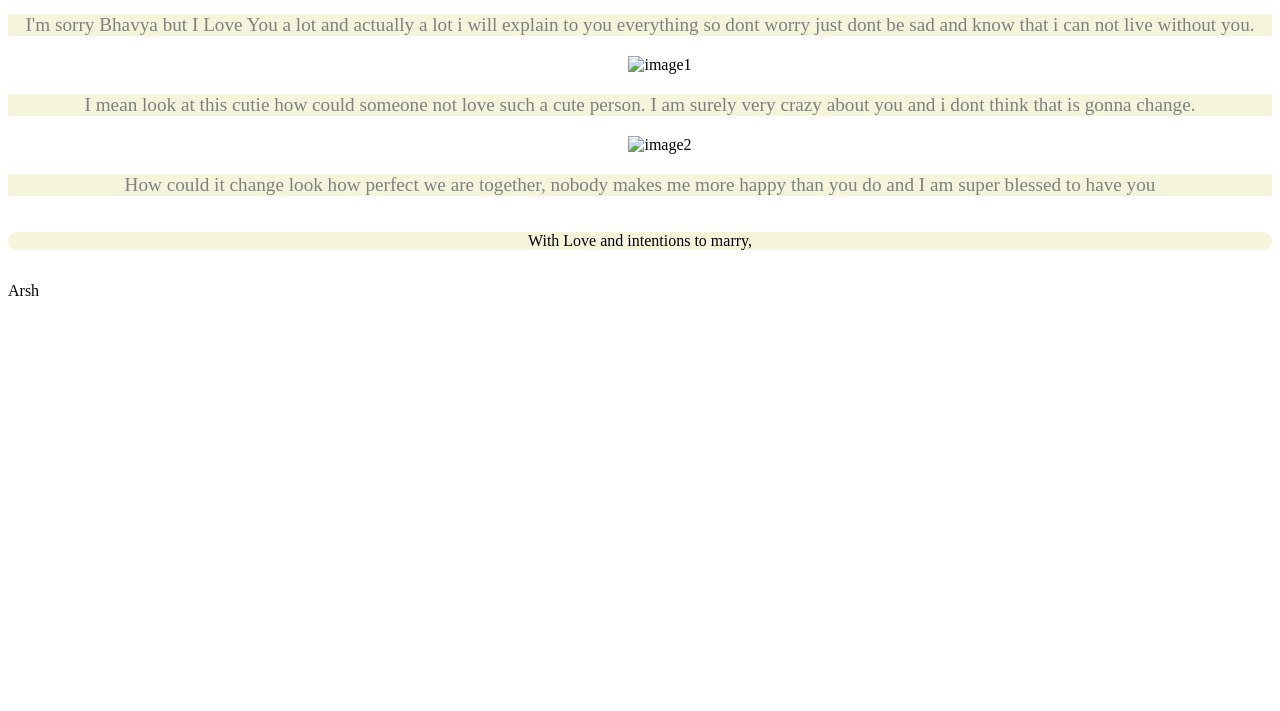
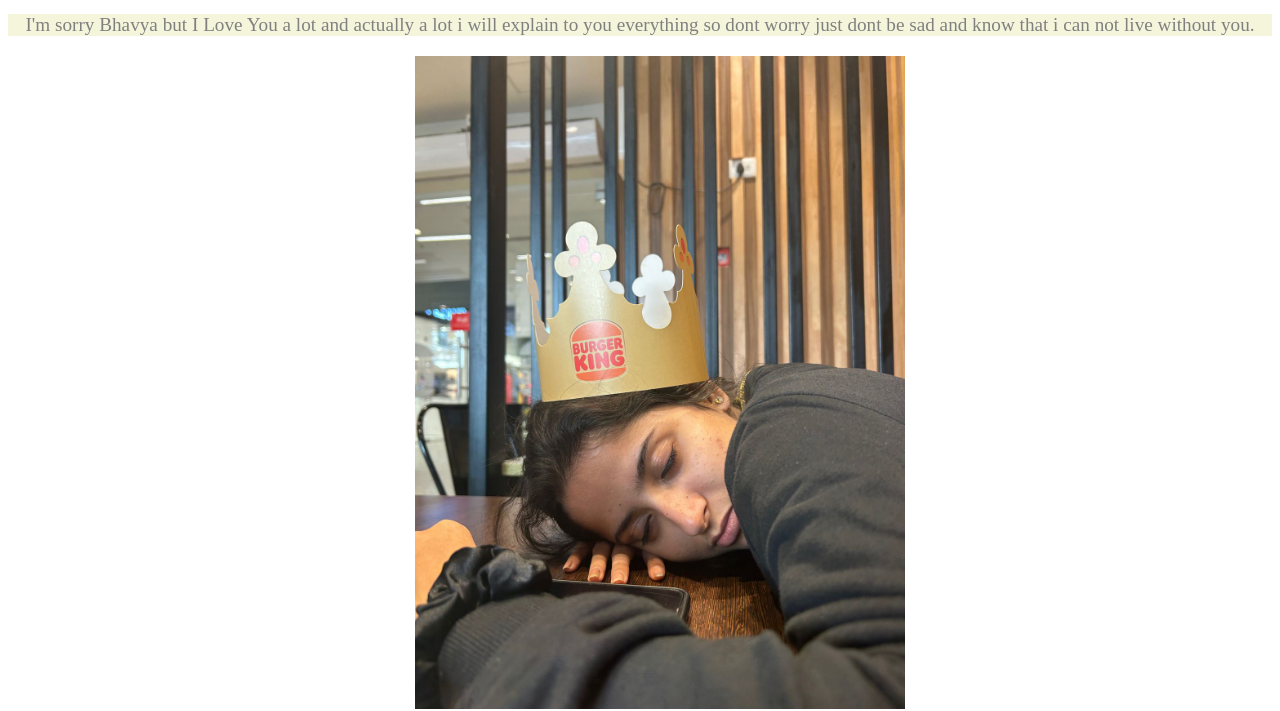
Before and after one commit to ArshChand/Arsh, a plain HTML site: page index.html in a window 1280 px wide. Shown: the part 124-835 px from the top of the page. Before the commit the page ends 800 px from the top, so only its background shows below. Drawn offline with Linux system fonts and the light colour scheme.

Commit message:
Update 1 index.html

```diff
--- a/index.html
+++ b/index.html
@@ -24,7 +24,7 @@
 
         <section>
             <ul>
-                <li><img src="img/img1.jpg" alt="image1"></li>
+                <li><img src="img1.jpg" alt="image1"></li>
             </ul>
             <p>
                 I mean look at this cutie how could someone not
@@ -32,7 +32,7 @@
                 I am surely very crazy about you and i dont think that is gonna change.
             </p>
             <ul>
-                <li><img src="img/img2.jpg" alt="image2"></li>
+                <li><img src="img2.jpg" alt="image2"></li>
             </ul>
             <p>
                 How could it change look how perfect we are together,
```
